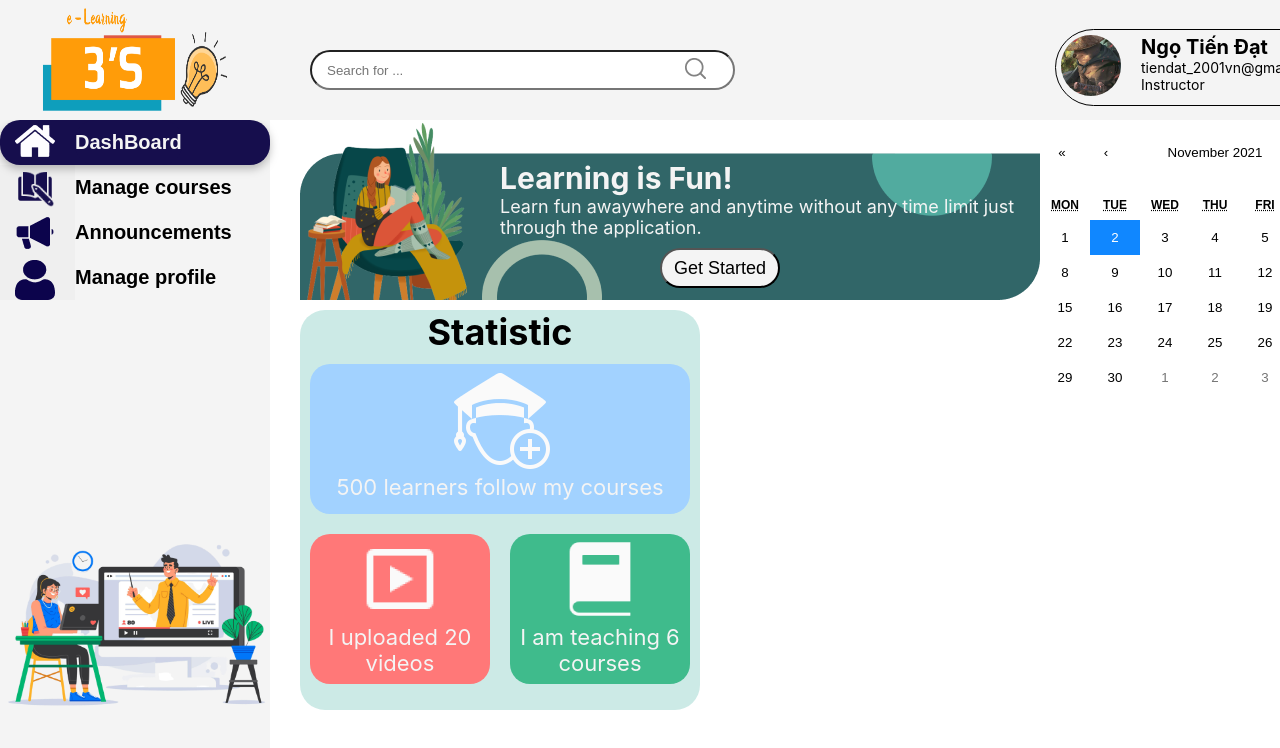
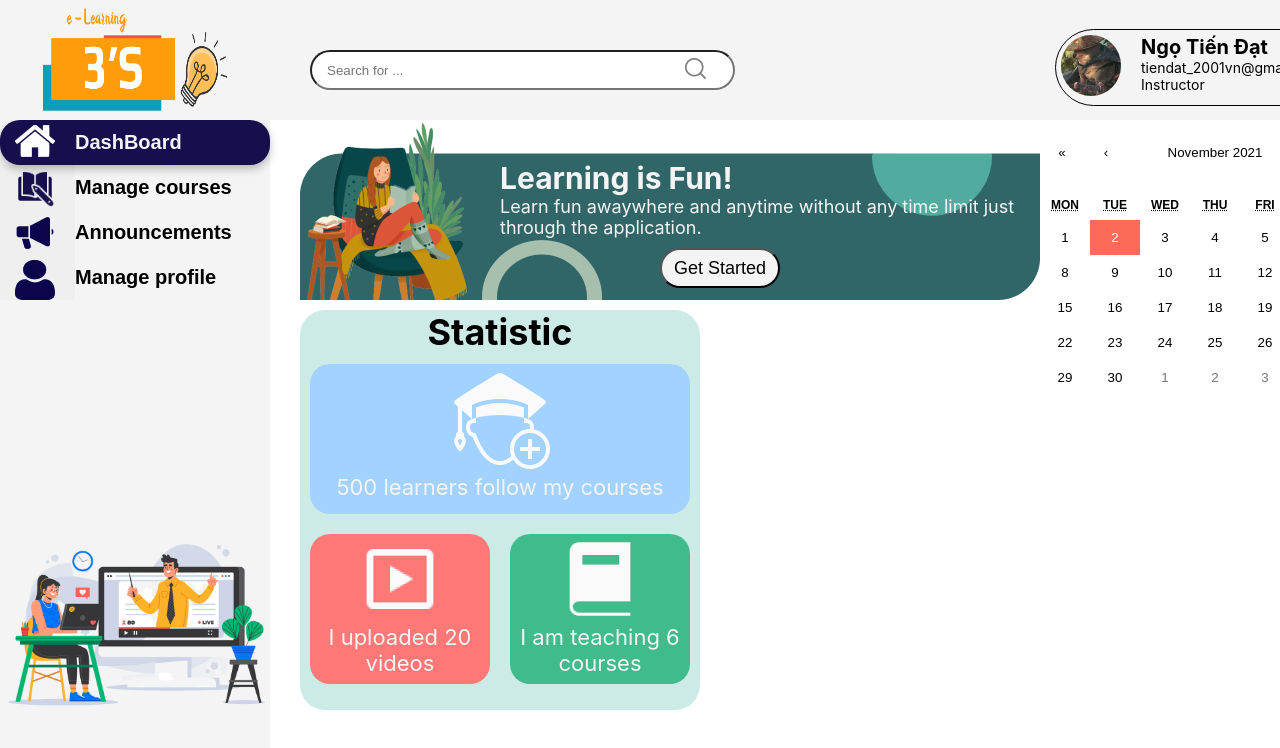
Before and after one commit to ntdat1107/ELMS, a React (Create React App) app in the folder React/my-app/: page /ins/dashboard in a window 1280 px wide. In both pictures the pointer is over the button 1115 px from the left and 237 px from the top of the page. Shown: the top 748 px of the page. Built offline with nearby package versions, Linux system fonts and the light colour scheme.

Commit message:
update calender

```diff
--- a/React/my-app/src/componentCSS/dbCalendar.css
+++ b/React/my-app/src/componentCSS/dbCalendar.css
@@ -94,11 +94,11 @@
   background-color: #e6e6e6;
 }
 .react-calendar__tile--now {
-  background: #FC6B58;
+  background: #0ca78f;
 }
 .react-calendar__tile--now:enabled:hover,
 .react-calendar__tile--now:enabled:focus {
-  background: rgba(252, 107, 88, 1);
+  background: #0ca78f;
 }
 .react-calendar__tile--hasActive {
   background: #76baff;
@@ -108,12 +108,12 @@
   background: #a9d4ff;
 }
 .react-calendar__tile--active {
-  background: #006edc;
+  background: #FC6B58;
   color: white;
 }
 .react-calendar__tile--active:enabled:hover,
 .react-calendar__tile--active:enabled:focus {
-  background: #1087ff;
+  background: #FC6B58;
 }
 .react-calendar--selectRange .react-calendar__tile--hover {
   background-color: #e6e6e6;
```
